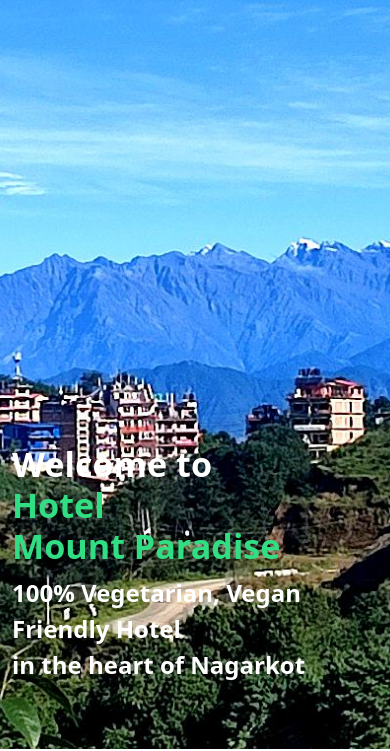
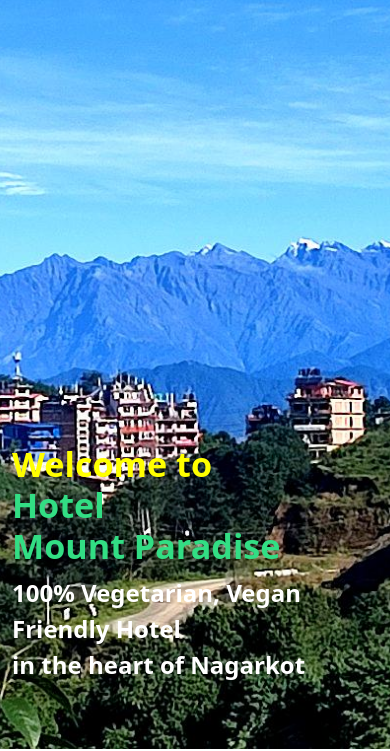
Before and after one commit to maneedasshrestha/Hotel-Mount-Paradise, a plain HTML site: page index.html in a window 390 px wide. Shown: the part 95-846 px from the top of the page. Drawn offline with nearby package versions, Linux system fonts and the light colour scheme.

Commit message:
added yellow accents

```diff
--- a/index.html
+++ b/index.html
@@ -60,6 +60,9 @@
     .awards {
       width: 10rem;
     }
+    .color-change{
+      color: white;
+    }
     @media (max-width: 576px) {
       .addmargin {
         position: absolute;
@@ -86,6 +89,9 @@
 
       .awards {
         width: 7rem;
+      }
+      .color-change{
+        color: yellow;
       }
     }
 
@@ -142,7 +148,7 @@
     <div class="container" style="margin-top: 90px;">
       <div class="row addmargin">
         <div class="col-md-12"><br><br><br><br><br><br><br><br>
-          <h3 class="display-4 text-white fw-bold text-align-right">Welcome to <br><span style="color: #32de84;">Hotel
+          <h3 class="display-4 fw-bold text-align-right color-change">Welcome to <br><span style="color: #32de84;">Hotel
             </span><br><span style="color: #32de84;">Mount Paradise</span></h3>
           <p class="text-white fw-bold" style="font-size: 24px;">100% Vegetarian, Vegan Friendly Hotel <br>in the heart of Nagarkot</p>
           <!-- <a href="#third-page"><button class="btn btn-success">Explore Rooms</button></a> -->
```
